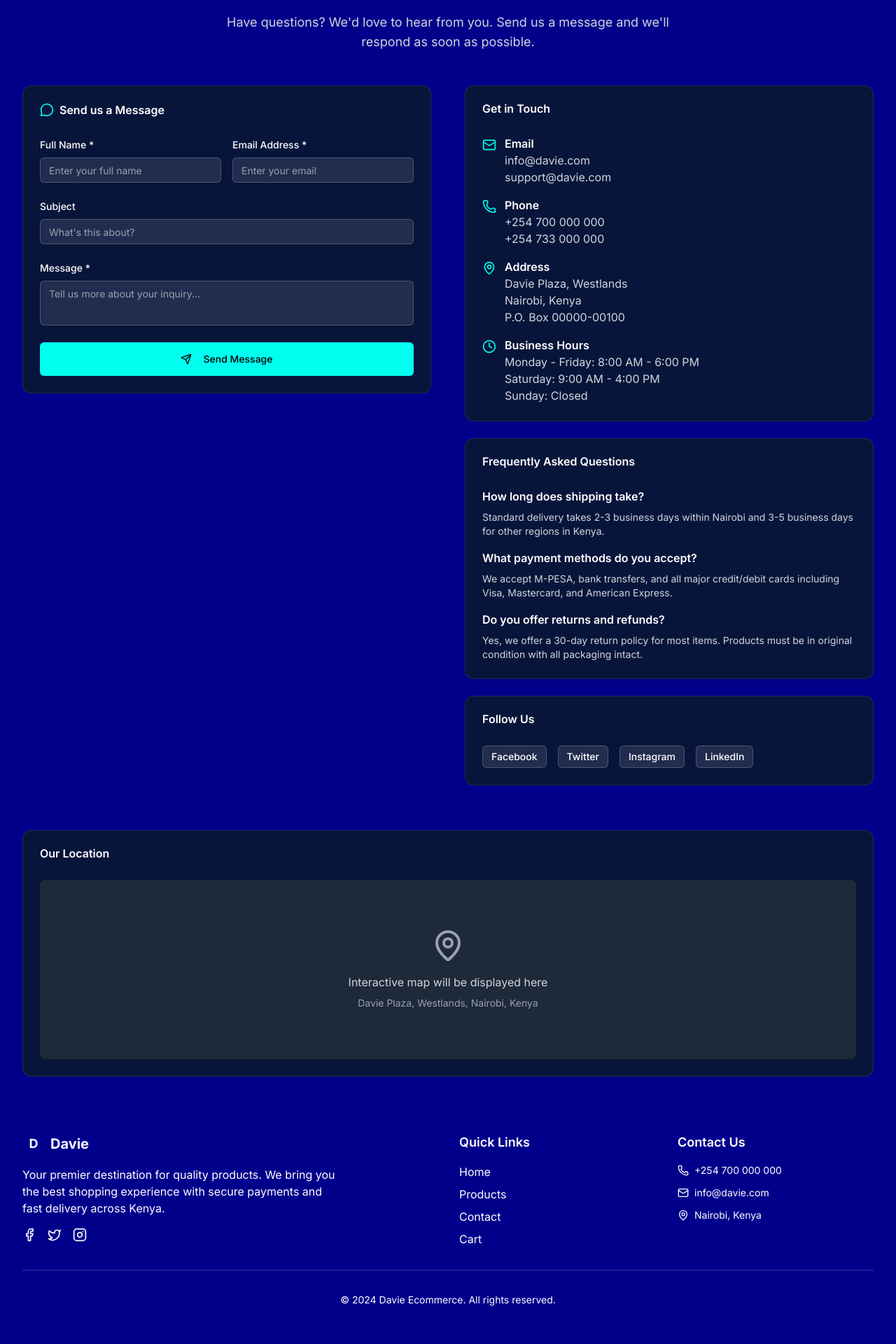
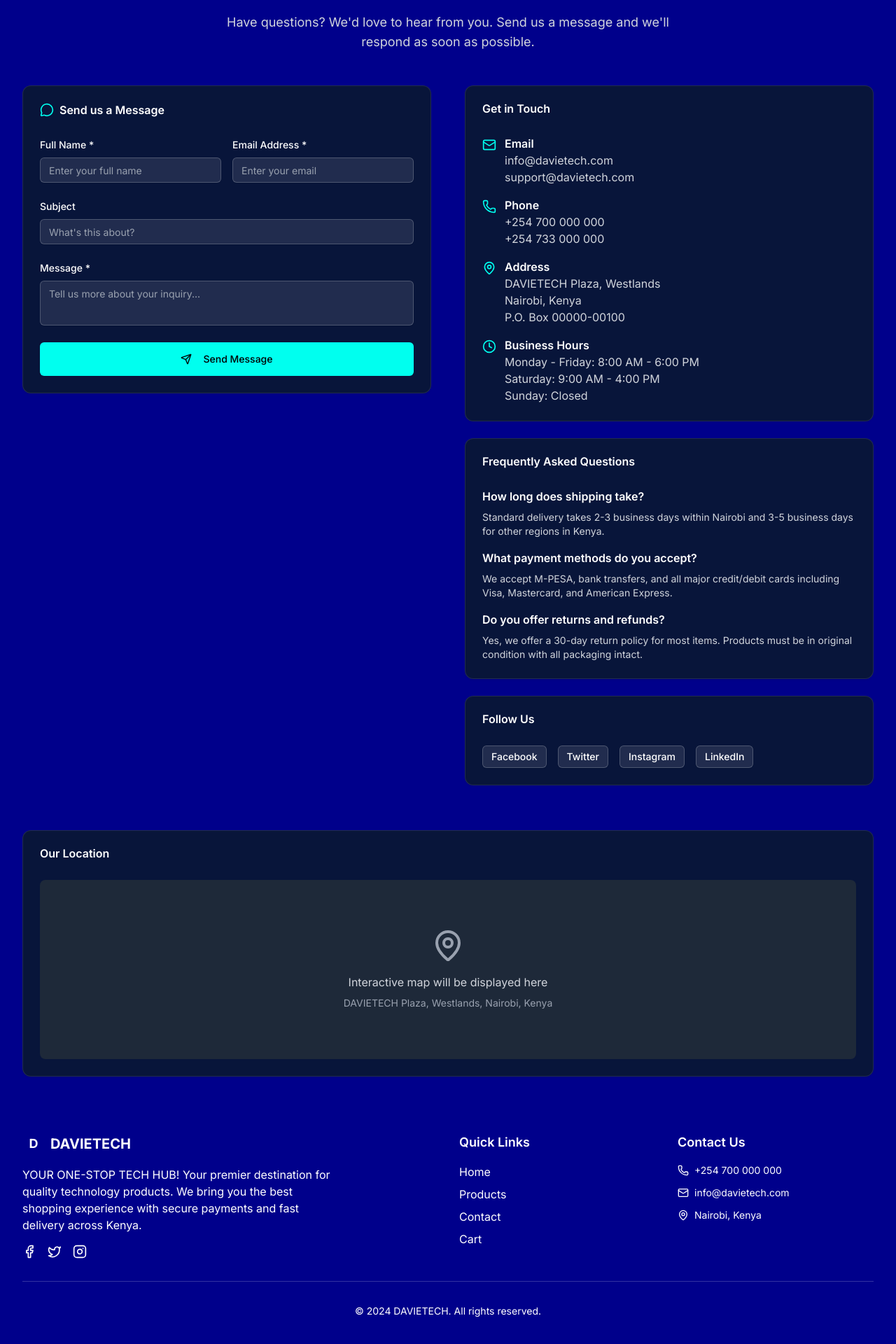
Before and after one commit to GEOFFREY-MO/davie, a Next.js app: page /contact in a window 1280 px wide. Shown: the part 134-2054 px from the top of the page at 70% size. Built offline with nearby package versions, Linux system fonts and the light colour scheme; no server answers.

Commit message:
Rebrand to DAVIETECH - Your One-Stop Tech Hub! Update all branding, emails, and content

```diff
--- a/prisma/seed.ts
+++ b/prisma/seed.ts
@@ -8,10 +8,10 @@ async function main() {
   const hashedPassword = await bcrypt.hash('admin123', 12)
 
   const admin = await prisma.user.upsert({
-    where: { email: 'admin@davie.com' },
+    where: { email: 'admin@davietech.com' },
     update: {},
     create: {
-      email: 'admin@davie.com',
+      email: 'admin@davietech.com',
       name: 'Admin User',
       password: hashedPassword,
       role: 'ADMIN',
--- a/src/app/admin/dashboard/page.tsx
+++ b/src/app/admin/dashboard/page.tsx
@@ -95,7 +95,7 @@ export default function AdminDashboard() {
         <div className="max-w-7xl mx-auto px-4 sm:px-6 lg:px-8 py-6">
           <div className="flex items-center justify-between">
             <div>
-              <h1 className="text-2xl font-bold">Admin Dashboard</h1>
+              <h1 className="text-2xl font-bold">DAVIETECH Admin Dashboard</h1>
               <p className="text-primary-foreground/80">Welcome back, {session.user?.name}</p>
             </div>
             <div className="flex items-center space-x-4">
--- a/src/app/admin/login/page.tsx
+++ b/src/app/admin/login/page.tsx
@@ -56,7 +56,7 @@ export default function AdminLoginPage() {
               <div className="w-10 h-10 bg-primary rounded-lg flex items-center justify-center">
                 <span className="text-primary-foreground font-bold text-lg">D</span>
               </div>
-              <span className="text-2xl font-bold text-primary">Davie Admin</span>
+              <span className="text-2xl font-bold text-primary">DAVIETECH Admin</span>
             </div>
             <CardTitle className="text-2xl font-bold">Admin Login</CardTitle>
             <CardDescription>
@@ -75,7 +75,7 @@ export default function AdminLoginPage() {
                   <Input
                     id="email"
                     type="email"
-                    placeholder="admin@davie.com"
+                    placeholder="admin@davietech.com"
                     value={email}
                     onChange={(e) => setEmail(e.target.value)}
                     className="pl-10 input-focus"
@@ -124,7 +124,7 @@ export default function AdminLoginPage() {
 
             <div className="mt-6 text-center">
               <p className="text-sm text-muted-foreground">
-                Demo credentials: admin@davie.com / admin123
+                Demo credentials: admin@davietech.com / admin123
               </p>
             </div>
           </CardContent>
--- a/src/app/contact/page.tsx
+++ b/src/app/contact/page.tsx
@@ -170,8 +170,8 @@ export default function ContactPage() {
                   <Mail className="h-5 w-5 text-[#00FFEF] mt-1 flex-shrink-0" />
                   <div>
                     <h3 className="font-semibold">Email</h3>
-                    <p className="text-gray-300">info@davie.com</p>
-                    <p className="text-gray-300">support@davie.com</p>
+                                         <p className="text-gray-300">info@davietech.com</p>
+                     <p className="text-gray-300">support@davietech.com</p>
                   </div>
                 </div>
 
@@ -189,9 +189,9 @@ export default function ContactPage() {
                   <div>
                     <h3 className="font-semibold">Address</h3>
                     <p className="text-gray-300">
-                      Davie Plaza, Westlands<br />
-                      Nairobi, Kenya<br />
-                      P.O. Box 00000-00100
+                                           DAVIETECH Plaza, Westlands<br />
+                     Nairobi, Kenya<br />
+                     P.O. Box 00000-00100
                     </p>
                   </div>
                 </div>
@@ -272,10 +272,10 @@ export default function ContactPage() {
               <div className="bg-gray-800 rounded-lg h-64 flex items-center justify-center">
                 <div className="text-center">
                   <MapPin className="h-12 w-12 text-gray-400 mx-auto mb-4" />
-                  <p className="text-gray-300">Interactive map will be displayed here</p>
-                  <p className="text-sm text-gray-400 mt-2">
-                    Davie Plaza, Westlands, Nairobi, Kenya
-                  </p>
+                                     <p className="text-gray-300">Interactive map will be displayed here</p>
+                   <p className="text-sm text-gray-400 mt-2">
+                     DAVIETECH Plaza, Westlands, Nairobi, Kenya
+                   </p>
                 </div>
               </div>
             </CardContent>
--- a/src/app/layout.tsx
+++ b/src/app/layout.tsx
@@ -7,10 +7,10 @@ import { AuthProvider } from '@/components/providers/auth-provider'
 const inter = Inter({ subsets: ['latin'] })
 
 export const metadata: Metadata = {
-  title: 'Davie Ecommerce - Premium Shopping Experience',
-  description: 'Discover amazing products at Davie Ecommerce. Shop the latest trends with secure payments and fast delivery.',
-  keywords: 'ecommerce, shopping, online store, davie, kenya',
-  authors: [{ name: 'Davie Ecommerce' }],
+  title: 'DAVIETECH - Your One-Stop Tech Hub',
+  description: 'Discover amazing tech products at DAVIETECH. Shop the latest technology with secure payments and fast delivery.',
+  keywords: 'ecommerce, shopping, online store, davietech, kenya, technology, tech hub',
+  authors: [{ name: 'DAVIETECH' }],
 }
 
 export const viewport = {
--- a/src/components/layout/footer.tsx
+++ b/src/components/layout/footer.tsx
@@ -12,10 +12,10 @@ export function Footer() {
               <div className="w-8 h-8 bg-accent rounded-lg flex items-center justify-center">
                 <span className="text-accent-foreground font-bold text-lg">D</span>
               </div>
-              <span className="text-xl font-bold">Davie</span>
+              <span className="text-xl font-bold">DAVIETECH</span>
             </div>
             <p className="text-primary-foreground/80 mb-4 max-w-md">
-              Your premier destination for quality products. We bring you the best shopping experience with secure payments and fast delivery across Kenya.
+              YOUR ONE-STOP TECH HUB! Your premier destination for quality technology products. We bring you the best shopping experience with secure payments and fast delivery across Kenya.
             </p>
             <div className="flex space-x-4">
               <Link href="#" className="hover:text-accent transition-colors duration-200">
@@ -67,7 +67,7 @@ export function Footer() {
               </div>
               <div className="flex items-center space-x-2">
                 <Mail className="h-4 w-4 text-accent" />
-                <span className="text-sm">info@davie.com</span>
+                <span className="text-sm">info@davietech.com</span>
               </div>
               <div className="flex items-start space-x-2">
                 <MapPin className="h-4 w-4 text-accent mt-0.5" />
@@ -80,7 +80,7 @@ export function Footer() {
         {/* Bottom Bar */}
         <div className="border-t border-white/20 mt-8 pt-8 text-center">
           <p className="text-primary-foreground/60 text-sm">
-            © 2024 Davie Ecommerce. All rights reserved.
+            © 2024 DAVIETECH. All rights reserved.
           </p>
         </div>
       </div>
--- a/src/components/layout/hero-section.tsx
+++ b/src/components/layout/hero-section.tsx
@@ -21,12 +21,12 @@ export function HeroSection() {
           <div className="space-y-8">
             <div className="space-y-4">
               <h1 className="text-4xl md:text-5xl lg:text-6xl font-bold leading-tight">
-                Discover Amazing
-                <span className="block text-[hsl(var(--color-accent))]">Products</span>
-                at Davie
+                Welcome to
+                <span className="block text-[hsl(var(--color-accent))]">DAVIETECH</span>
+                YOUR ONE-STOP TECH HUB!
               </h1>
                              <p className="text-xl text-[hsl(var(--color-primary-foreground)/0.9)] max-w-lg">
-                Your premier destination for quality products. Shop with confidence knowing you're getting the best deals and fastest delivery.
+                Your premier destination for quality technology products. Shop with confidence knowing you're getting the best deals and fastest delivery.
               </p>
             </div>
 
--- a/src/components/layout/navbar.tsx
+++ b/src/components/layout/navbar.tsx
@@ -22,7 +22,7 @@ export function Navbar() {
                          <div className="w-8 h-8 bg-[hsl(var(--color-accent))] rounded-lg flex items-center justify-center">
                <span className="text-[hsl(var(--color-accent-foreground))] font-bold text-lg">D</span>
             </div>
-            <span className="text-xl font-bold">Davie</span>
+                                <span className="text-xl font-bold">DAVIETECH</span>
           </Link>
 
           {/* Desktop Navigation */}
```
Also changed, not shown: 1 other file (tests, documents, lock files or other folders).
